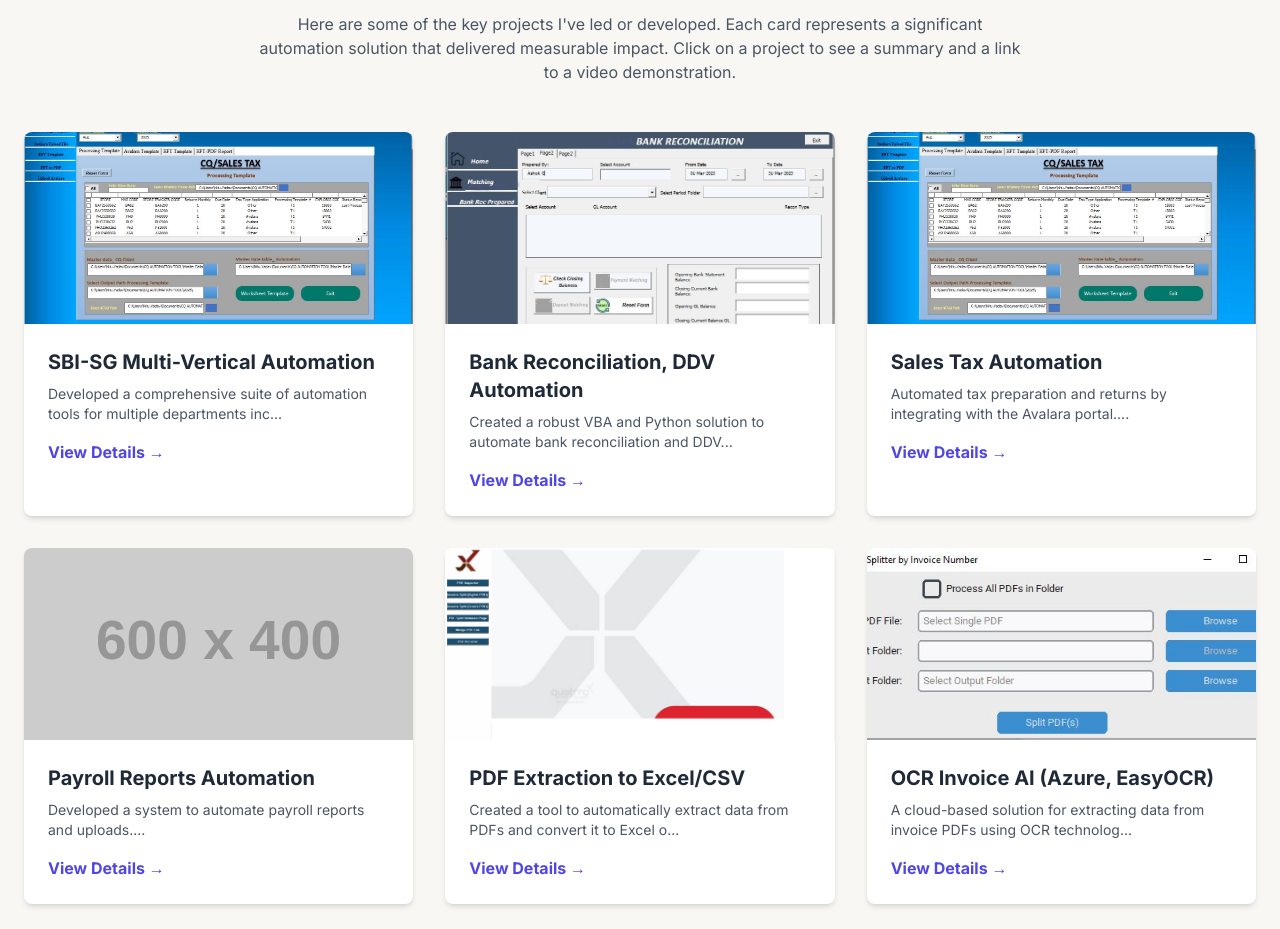
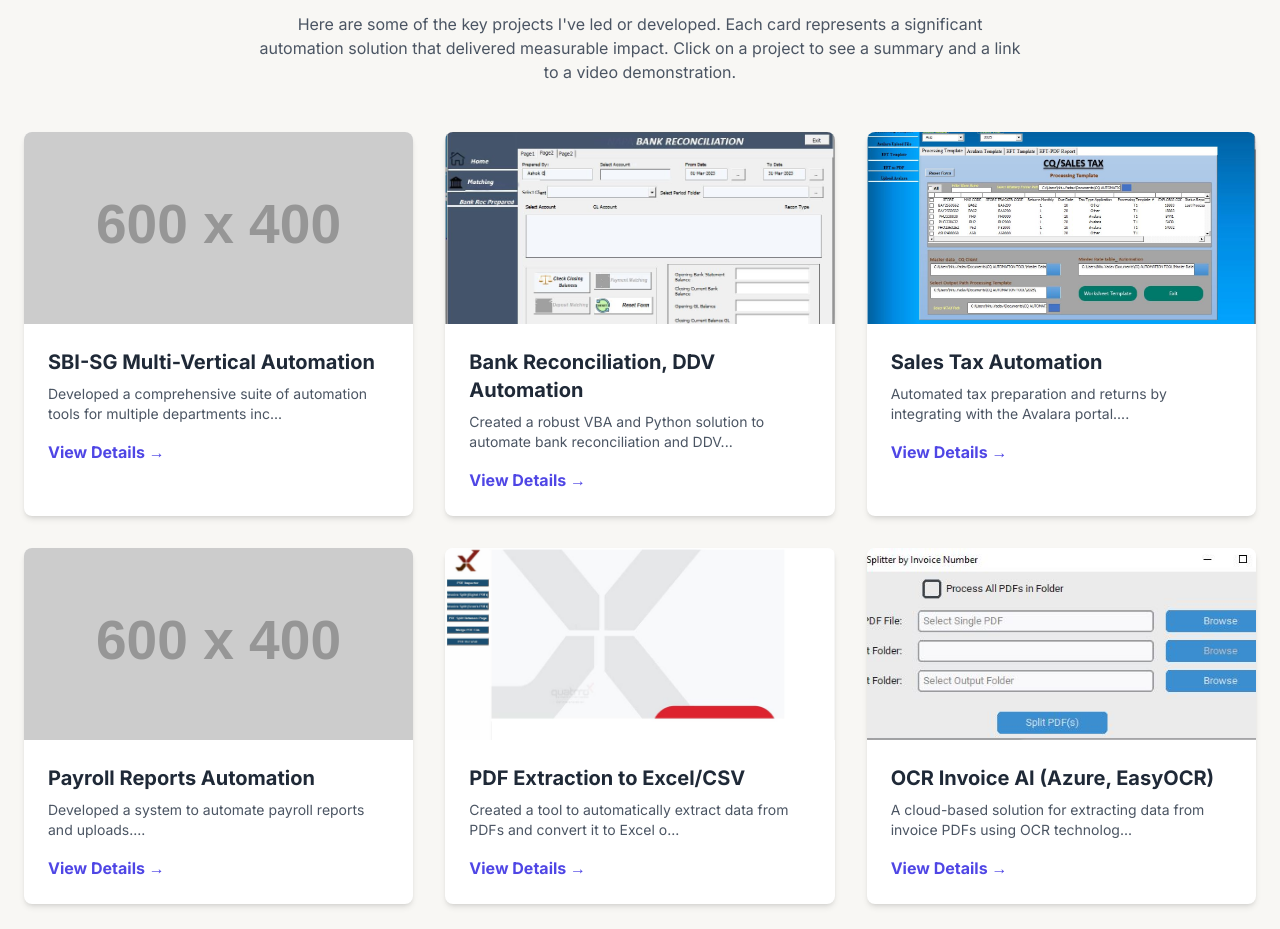
Before and after one commit to sameer1234/SeniorAutomationDeveloper, a plain HTML site: page index.html in a window 1280 px wide. Shown: the part 2280-3209 px from the top of the page. Drawn offline with nearby package versions, Linux system fonts and the light colour scheme; placeholder pictures from the web are drawn by us.

Commit message:
Update index.html
Signed-off-by: Ajit R Jaiswar <ajit3.keerti@gmail.com>

```diff
--- a/index.html
+++ b/index.html
@@ -282,7 +282,7 @@
                 finalReport: "This is a placeholder for the final report details.",
                 impact: "Projects included Union MF-Limit Monitoring, Automated Access User Login App, Security Master Data Manager, Bank Statement BOD-EOD, and various critical reports like Dividend, PAYIn, and PayOut.",
                 tech: "Python, VBA, Excel Automation, Windows Scheduler",
-                imageUrl: "https://raw.githubusercontent.com/sameer1234/SeniorAutomationDeveloper/main/SalesTax.JPG",
+                imageUrl: "https://placehold.co/600x400/4A5568/ffffff?text= Cash, Risk, and Client Relations",
                 videoUrl: "https://www.youtube.com/embed/dQw4w9WgXcQ" // Example video
             },
             {
```
